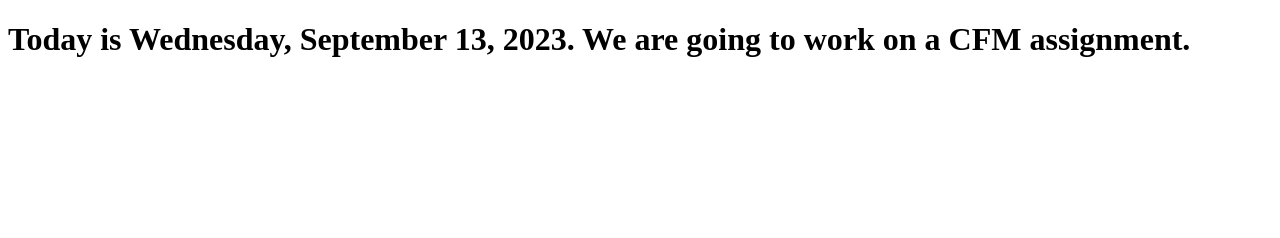
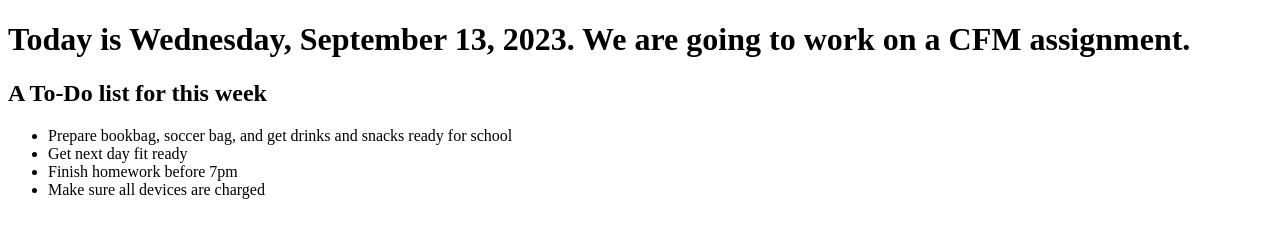
Before and after one commit to Marjory21/marjj2024.github.io, a plain HTML site: page index.html in a window 1280 px wide. Drawn offline with Linux system fonts and the light colour scheme.

Commit message:
Update index.html, added list

```diff
--- a/index.html
+++ b/index.html
@@ -12,6 +12,15 @@
   <h1>
     Today is Wednesday, September 13, 2023. We are going to work on a CFM assignment.
   </h1>
+  <h2>
+    A To-Do list for this week
+  </h2>
+  <ul>
+    <li>Prepare bookbag, soccer bag, and get drinks and snacks ready for school </li>
+    <li>Get next day fit ready</li>
+    <li>Finish homework before 7pm</li>
+    <li>Make sure all devices are charged</li>
+  </ul>
 </body>
 
 
```
